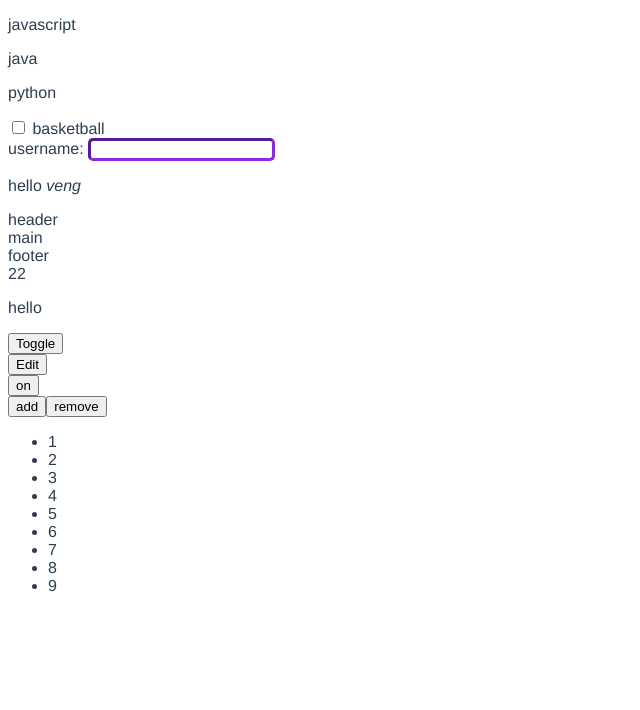
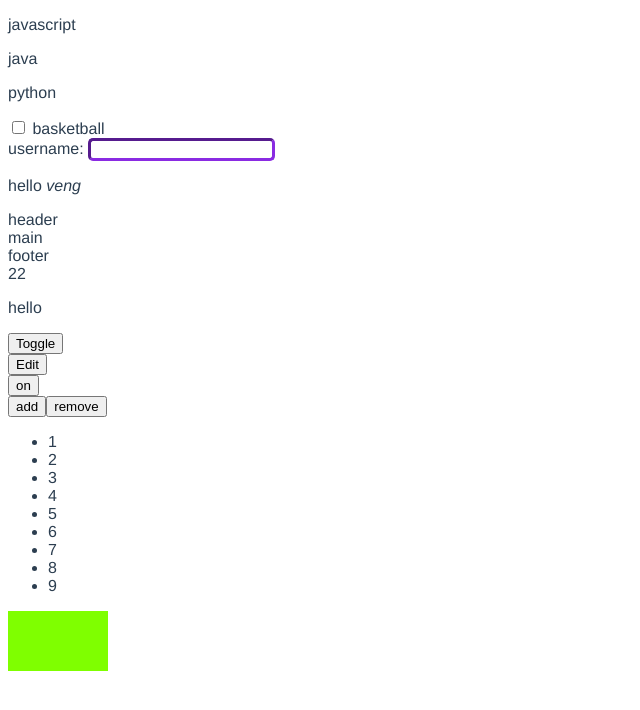
Before and after one commit to Veng0923/VueDemo, a Vue app: page / in a window 1280 px wide. Shown: the top 710 px of the page, without its empty margins (0-640 px from the left). Built offline with nearby package versions, Linux system fonts and the light colour scheme.

Commit message:
测试对与宽度100%的测试

```diff
--- a/src/App.vue
+++ b/src/App.vue
@@ -22,6 +22,7 @@
         </SlotScope>
         <TransitionDemo :is-editing="isEditing" :docState="on" @click="toggle"></TransitionDemo>
         <TransitionListDemo :items.sync="items"></TransitionListDemo>
+        <Width100Demo></Width100Demo>
     </div>
 </template>
 
@@ -34,10 +35,12 @@
     import SlotScope from "@/components/slot-scope";
     import TransitionDemo from "@/components/transition-demo";
     import TransitionListDemo from "@/components/transition-list-demo";
+    import Width100Demo from "@/components/width100-demo";
 
     export default {
         name: 'app',
         components: {
+            Width100Demo,
             TransitionListDemo,
             TransitionDemo,
             SlotScope,
--- a/src/components/width100-demo.vue
+++ b/src/components/width100-demo.vue
@@ -1,5 +1,11 @@
 <template>
+    <div id="background">
+        <div id="foreground">
+            <div id="content">
 
+            </div>
+        </div>
+    </div>
 </template>
 
 <script>
@@ -9,5 +15,18 @@
 </script>
 
 <style scoped>
-
+    div#background{
+        width: 60px;
+        height: 60px;
+        background-color: black;
+    }
+    div#foreground{
+        width: 100%;
+        height: 100%;
+    }
+    div#content{
+        width: 100px;
+        height: 100%;
+        background-color: chartreuse;
+    }
 </style>
```
